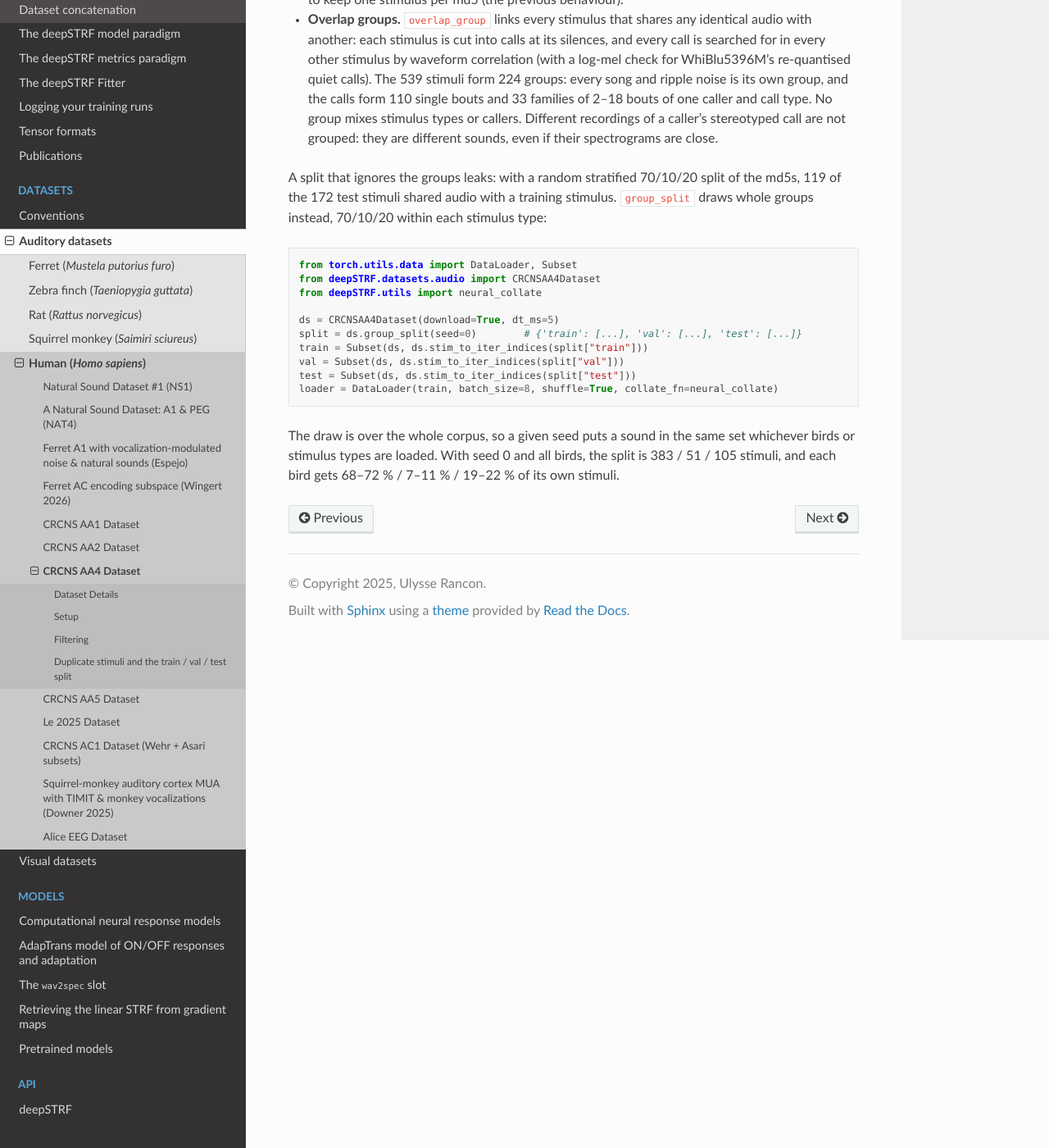
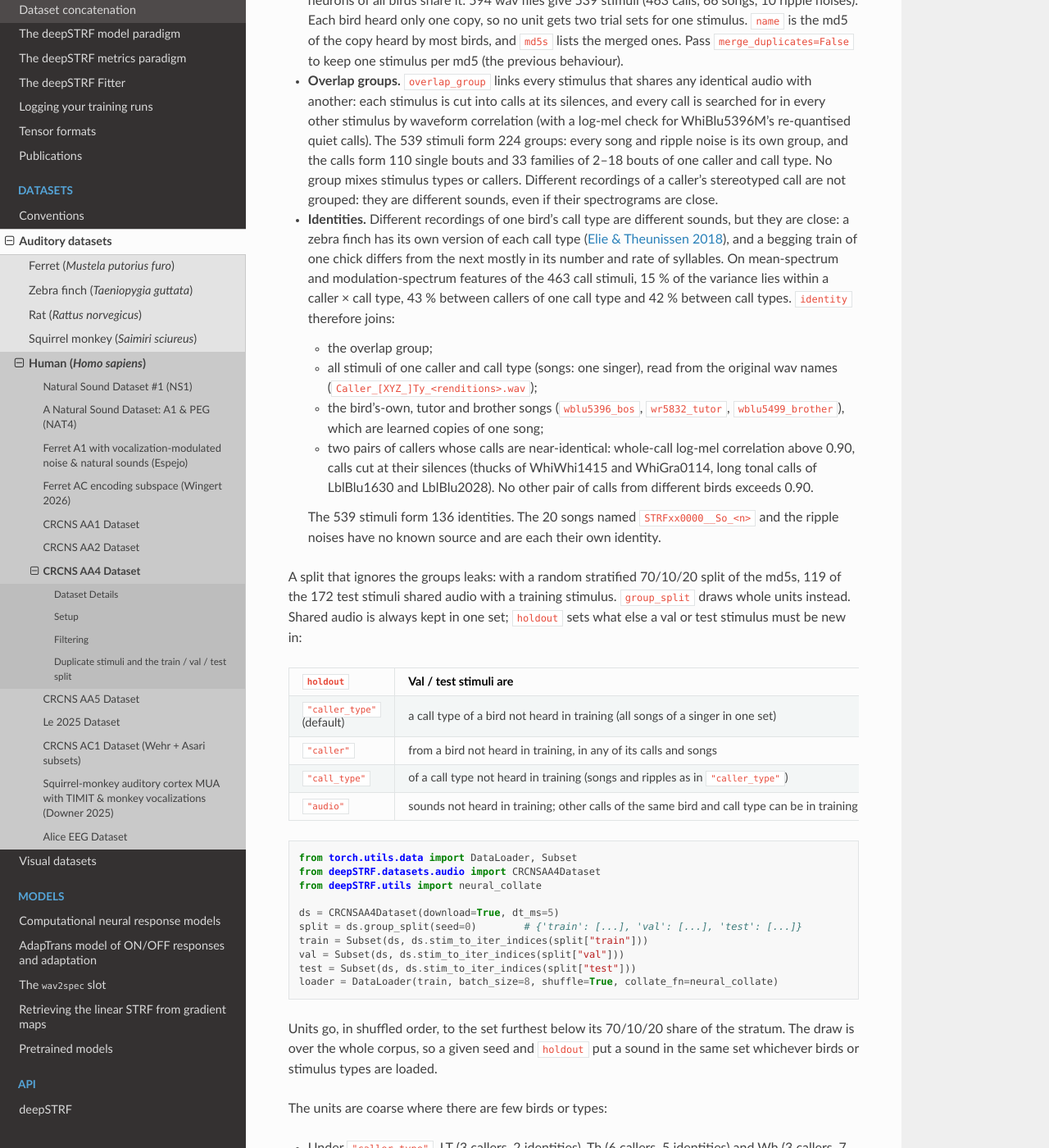
Before and after one commit to urancon/deepSTRF, a Sphinx documentation site: the page built from docs/_source/md/README_CRCNS_AA4.md, in a window 1280 px wide and 1400 px high, scrolled down 3406 px. Shown: the whole window at 82% size. Built offline with Sphinx 7.4.7 and the Read the Docs theme 3.1.0, drawn with Linux system fonts in a browser that asks for light colours; pages that are not in the unit, such as notebooks, are missing from menus; some of the changed text lies outside the part shown.

Commit message:
docs(aa4): document identities and the holdout options of group_split
Co-Authored-By: Claude Opus 5.5 (1M context) <noreply@anthropic.com>

````diff
--- a/docs/_source/md/README_CRCNS_AA4.md
+++ b/docs/_source/md/README_CRCNS_AA4.md
@@ -100,7 +100,11 @@ Each `stim_meta` dict carries `name` (the stimulus md5 — the canonical
 identifier; the wav filename is per-animal and not unique across the
 corpus), `type` (e.g. `"song"`, `"call"`), `class` (broader category),
 `duration_s`, `md5s` (the md5s of every wav merged into this stimulus, see
-below) and `overlap_group` (stimuli that share any audio carry the same id). Each `nrn_meta` dict carries `cell_id` (the basename
+below), `overlap_group` (stimuli that share any audio carry the same id),
+`caller` (the bird that produced the call or song; `None` for the ripple
+noises and the 20 songs whose singer is not given), `call_type` (`"Ag"`,
+`"Be"`, `"DC"`, `"Di"`, `"LT"`, `"Ne"`, `"Te"`, `"Th"`, `"Wh"`; `"So"` for
+songs, `"Ri"` for ripple noises) and `identity` (see below). Each `nrn_meta` dict carries `cell_id` (the basename
 of the source h5 file), `animal_id` (one of `AA4_ANIMAL_IDS`), `sex`
 (`"M"` or `"F"` — last char of `animal_id`), `site` (recording site
 label, e.g. `"Site1"`), `electrode` (int 1-32 across both hemisphere
@@ -157,10 +161,39 @@ corpus:
   caller's stereotyped call are not grouped: they are different sounds, even if
   their spectrograms are close.
 
+- **Identities.** Different recordings of one bird's call type are different
+  sounds, but they are close: a zebra finch has its own version of each call
+  type ([Elie & Theunissen 2018](https://doi.org/10.1038/s41467-018-06394-9)),
+  and a begging train of one chick differs from the next mostly in its number
+  and rate of syllables. On mean-spectrum and modulation-spectrum features of
+  the 463 call stimuli, 15 % of the variance lies within a caller × call type,
+  43 % between callers of one call type and 42 % between call types.
+  `identity` therefore joins:
+  - the overlap group;
+  - all stimuli of one caller and call type (songs: one singer), read from the
+    original wav names (`Caller_[XYZ_]Ty_<renditions>.wav`);
+  - the bird's-own, tutor and brother songs (`wblu5396_bos`,
+    `wr5832_tutor`, `wblu5499_brother`), which are learned copies of one song;
+  - two pairs of callers whose calls are near-identical: whole-call log-mel
+    correlation above 0.90, calls cut at their silences (thucks of WhiWhi1415
+    and WhiGra0114, long tonal calls of LblBlu1630 and LblBlu2028). No other
+    pair of calls from different birds exceeds 0.90.
+
+  The 539 stimuli form 136 identities. The 20 songs named `STRFxx0000__So_<n>`
+  and the ripple noises have no known source and are each their own identity.
+
 A split that ignores the groups leaks: with a random stratified 70/10/20 split
 of the md5s, 119 of the 172 test stimuli shared audio with a training
-stimulus.
-`group_split` draws whole groups instead, 70/10/20 within each stimulus type:
+stimulus. `group_split` draws whole units instead. Shared audio is always
+kept in one set; `holdout` sets what else a val or test stimulus must be new
+in:
+
+| `holdout` | Val / test stimuli are | Drawn within | Seed 0 (train / val / test) |
+|---|---|---|---|
+| `"caller_type"` (default) | a call type of a bird not heard in training (all songs of a singer in one set) | each call type, songs, ripples | 376 / 50 / 113 |
+| `"caller"` | from a bird not heard in training, in any of its calls and songs | calls, songs, ripples | 385 / 49 / 105 |
+| `"call_type"` | of a call type not heard in training (songs and ripples as in `"caller_type"`) | calls, songs, ripples | 354 / 15 / 170 |
+| `"audio"` | sounds not heard in training; other calls of the same bird and call type can be in training | calls, songs, ripples | 383 / 51 / 105 |
 
 ```python
 from torch.utils.data import DataLoader, Subset
@@ -175,7 +208,21 @@ test = Subset(ds, ds.stim_to_iter_indices(split["test"]))
 loader = DataLoader(train, batch_size=8, shuffle=True, collate_fn=neural_collate)
 ```
 
-The draw is over the whole corpus, so a given seed puts a sound in the same set
-whichever birds or stimulus types are loaded. With seed 0 and all birds, the
-split is 383 / 51 / 105 stimuli, and each bird gets 68–72 % / 7–11 % / 19–22 % of
-its own stimuli.
+Units go, in shuffled order, to the set furthest below its 70/10/20 share of
+the stratum. The draw is over the whole corpus, so a given seed and `holdout`
+put a sound in the same set whichever birds or stimulus types are loaded.
+
+The units are coarse where there are few birds or types:
+
+- Under `"caller_type"`, LT (3 callers, 2 identities), Th (6 callers,
+  5 identities) and Wh (3 callers, 7 stimuli) have no val stimuli at seed 0.
+  Every call type is in train and test, so report test scores per call type.
+- Under `"caller"`, the call types are unevenly spread: one bird can hold most
+  of a call type.
+- Under `"call_type"`, nine call types are shared out whole: at seed 0, Te and
+  Th are the test calls and Wh the val calls.
+
+With seed 0 and all birds, each bird gets 65–74 % / 5–13 % / 18–22 % of its
+own stimuli under `"caller_type"`. For any other split (for example new birds
+and new call types at once), build it from `caller`, `call_type`, `identity`
+and `overlap_group`, or intersect two `group_split` results.
````
